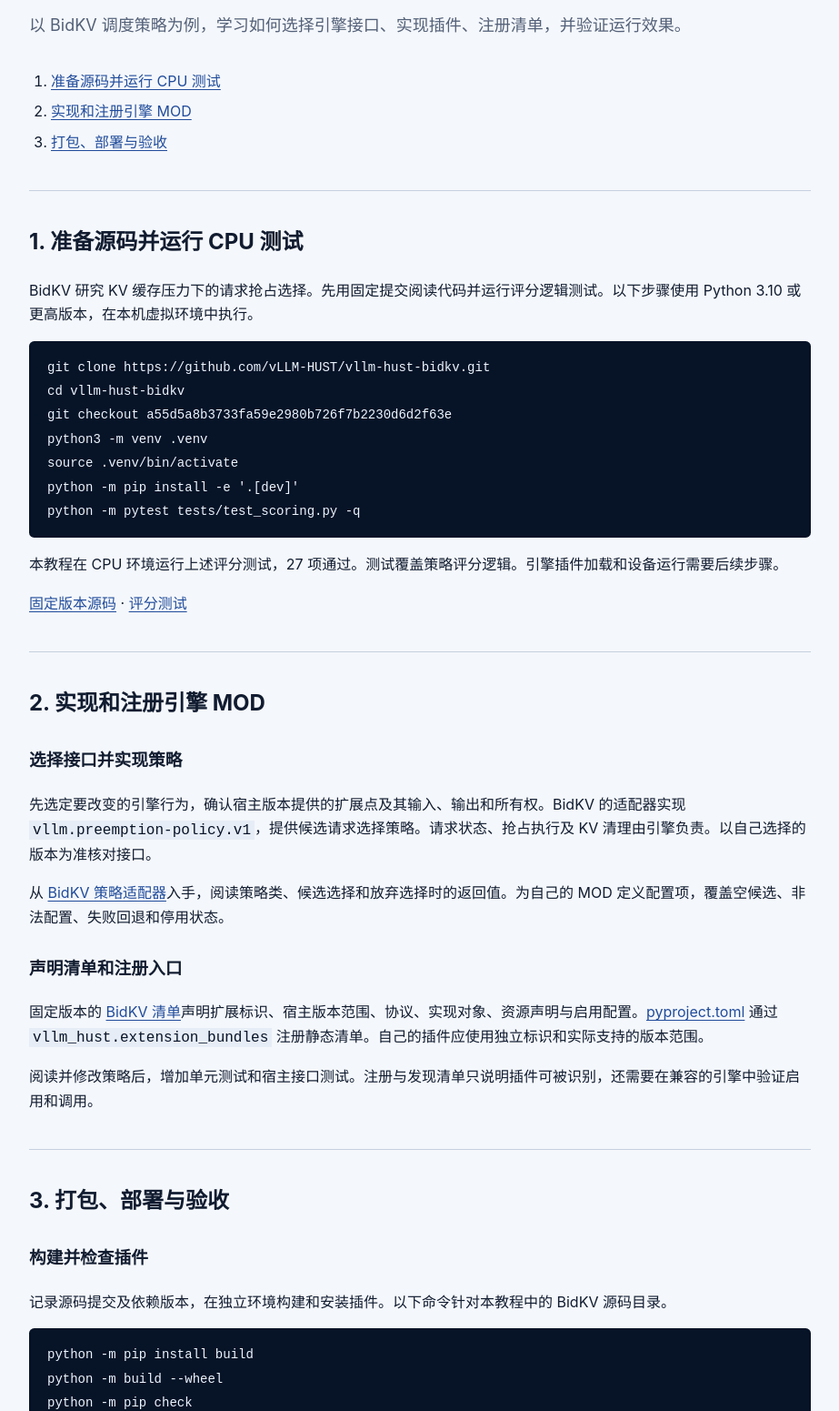
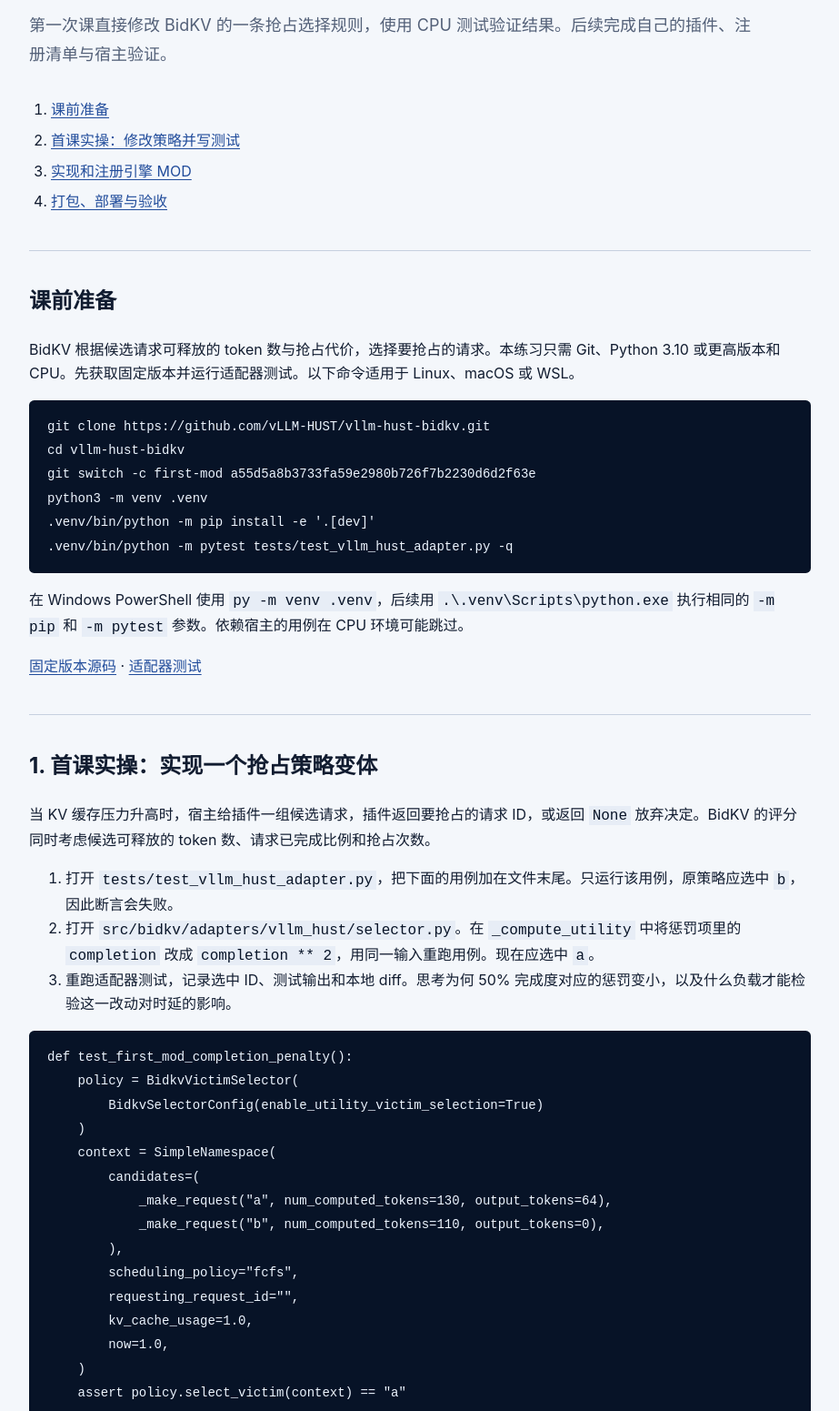
Before and after one commit to vLLM-HUST/intro-to-llm-inference-engines, a website: page src/site/tutorials/mod/index.html in a window 1280 px wide. Shown: the part 320-1871 px from the top of the page at 91% size, without its empty margins (178-1101 px from the left). Drawn offline with Linux system fonts and the light colour scheme.

Commit message:
Start MOD development in the first class

```diff
--- a/src/site/tutorials/mod/index.html
+++ b/src/site/tutorials/mod/index.html
@@ -17,25 +17,53 @@
   <main class="downloads-main tutorial-main" id="main">
     <div class="downloads-intro">
       <h1>vLLM-HUST MOD 开发教程</h1>
-      <p>以 BidKV 调度策略为例，学习如何选择引擎接口、实现插件、注册清单，并验证运行效果。</p>
+      <p>第一次课直接修改 BidKV 的一条抢占选择规则，使用 CPU 测试验证结果。后续完成自己的插件、注册清单与宿主验证。</p>
     </div>
     <ol class="tutorial-contents">
-      <li><a href="#start">准备源码并运行 CPU 测试</a></li>
+      <li><a href="#start">课前准备</a></li>
+      <li><a href="#first-lab">首课实操：修改策略并写测试</a></li>
       <li><a href="#develop">实现和注册引擎 MOD</a></li>
       <li><a href="#package">打包、部署与验收</a></li>
     </ol>
     <section class="tutorial-section" id="start">
-      <h2>1. 准备源码并运行 CPU 测试</h2>
-      <p>BidKV 研究 KV 缓存压力下的请求抢占选择。先用固定提交阅读代码并运行评分逻辑测试。以下步骤使用 Python 3.10 或更高版本，在本机虚拟环境中执行。</p>
+      <h2>课前准备</h2>
+      <p>BidKV 根据候选请求可释放的 token 数与抢占代价，选择要抢占的请求。本练习只需 Git、Python 3.10 或更高版本和 CPU。先获取固定版本并运行适配器测试。以下命令适用于 Linux、macOS 或 WSL。</p>
       <pre><code>git clone https://github.com/vLLM-HUST/vllm-hust-bidkv.git
 cd vllm-hust-bidkv
-git checkout a55d5a8b3733fa59e2980b726f7b2230d6d2f63e
+git switch -c first-mod a55d5a8b3733fa59e2980b726f7b2230d6d2f63e
 python3 -m venv .venv
-source .venv/bin/activate
-python -m pip install -e '.[dev]'
-python -m pytest tests/test_scoring.py -q</code></pre>
-      <p>本教程在 CPU 环境运行上述评分测试，27 项通过。测试覆盖策略评分逻辑。引擎插件加载和设备运行需要后续步骤。</p>
-      <p><a href="https://github.com/vLLM-HUST/vllm-hust-bidkv/tree/a55d5a8b3733fa59e2980b726f7b2230d6d2f63e">固定版本源码</a> · <a href="https://github.com/vLLM-HUST/vllm-hust-bidkv/blob/a55d5a8b3733fa59e2980b726f7b2230d6d2f63e/tests/test_scoring.py">评分测试</a></p>
+.venv/bin/python -m pip install -e '.[dev]'
+.venv/bin/python -m pytest tests/test_vllm_hust_adapter.py -q</code></pre>
+      <p>在 Windows PowerShell 使用 <code>py -m venv .venv</code>，后续用 <code>.\.venv\Scripts\python.exe</code> 执行相同的 <code>-m pip</code> 和 <code>-m pytest</code> 参数。依赖宿主的用例在 CPU 环境可能跳过。</p>
+      <p><a href="https://github.com/vLLM-HUST/vllm-hust-bidkv/tree/a55d5a8b3733fa59e2980b726f7b2230d6d2f63e">固定版本源码</a> · <a href="https://github.com/vLLM-HUST/vllm-hust-bidkv/blob/a55d5a8b3733fa59e2980b726f7b2230d6d2f63e/tests/test_vllm_hust_adapter.py">适配器测试</a></p>
+    </section>
+    <section class="tutorial-section" id="first-lab">
+      <h2>1. 首课实操：实现一个抢占策略变体</h2>
+      <p>当 KV 缓存压力升高时，宿主给插件一组候选请求，插件返回要抢占的请求 ID，或返回 <code>None</code> 放弃决定。BidKV 的评分同时考虑候选可释放的 token 数、请求已完成比例和抢占次数。</p>
+      <ol>
+        <li>打开 <code>tests/test_vllm_hust_adapter.py</code>，把下面的用例加在文件末尾。只运行该用例，原策略应选中 <code>b</code>，因此断言会失败。</li>
+        <li>打开 <code>src/bidkv/adapters/vllm_hust/selector.py</code>。在 <code>_compute_utility</code> 中将惩罚项里的 <code>completion</code> 改成 <code>completion ** 2</code>，用同一输入重跑用例。现在应选中 <code>a</code>。</li>
+        <li>重跑适配器测试，记录选中 ID、测试输出和本地 diff。思考为何 50% 完成度对应的惩罚变小，以及什么负载才能检验这一改动对时延的影响。</li>
+      </ol>
+      <pre><code>def test_first_mod_completion_penalty():
+    policy = BidkvVictimSelector(
+        BidkvSelectorConfig(enable_utility_victim_selection=True)
+    )
+    context = SimpleNamespace(
+        candidates=(
+            _make_request("a", num_computed_tokens=130, output_tokens=64),
+            _make_request("b", num_computed_tokens=110, output_tokens=0),
+        ),
+        scheduling_policy="fcfs",
+        requesting_request_id="",
+        kv_cache_usage=1.0,
+        now=1.0,
+    )
+    assert policy.select_victim(context) == "a"</code></pre>
+      <pre><code>.venv/bin/python -m pytest tests/test_vllm_hust_adapter.py -k first_mod_completion_penalty -q
+.venv/bin/python -m pytest tests/test_vllm_hust_adapter.py -q
+git diff</code></pre>
+      <p>此练习验证策略对固定输入的选择。插件加载、设备运行和性能影响在后续环节验证。</p>
     </section>
     <section class="tutorial-section" id="develop">
       <h2>2. 实现和注册引擎 MOD</h2>
@@ -57,7 +85,7 @@ python -m pip check</code></pre>
       <pre><code>vllm-hust-ext extension inspect org.vllm-hust.bidkv
 vllm-hust-ext extension validate org.vllm-hust.bidkv
 vllm-hust-ext extension status org.vllm-hust.bidkv</code></pre>
-      <h3>验证运行与评测</h3>
+      <h3 id="evaluation">验证运行与评测</h3>
       <p>在已准备的引擎环境，按清单检查宿主、协议、模型和硬件兼容性，再通过管理器启用扩展并启动测试服务。记录引擎版本、加载的策略类、启动参数与日志；使用能触发目标策略的负载，核对策略调用计数和结果。比较关闭与启用时的输出和行为，检查停用、失败回退及服务恢复。</p>
       <p>性能比较应固定模型、硬件、请求负载和基线，记录吞吐、时延、错误及原始结果。策略未被调用时，应将该轮结果标记为未触发。CPU 测试、本机验证和设备上的运行效果应分别记录。</p>
       <p><a href="https://github.com/vLLM-HUST/vllm-hust-bidkv/blob/a55d5a8b3733fa59e2980b726f7b2230d6d2f63e/README.md">BidKV 安装与验证说明</a> · <a href="https://github.com/vLLM-HUST/extension-manager">Extension Manager</a> · <a href="https://github.com/vLLM-HUST/vllm-hust-dev-hub">开发环境</a></p>
```
Also changed, not shown: src/docs/2027/课程内容基线.md (+1 -1 lines), src/docs/2027/课程安排.md (+27 -2 lines), src/site/index.html (+19 -23 lines), README.md, build/slides/2027/README.md, dist/index.html, dist/tutorials/mod/index.html.
